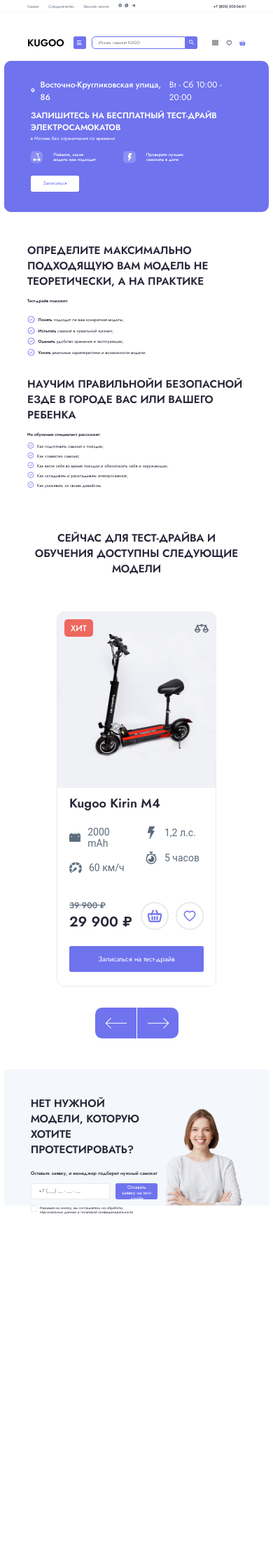
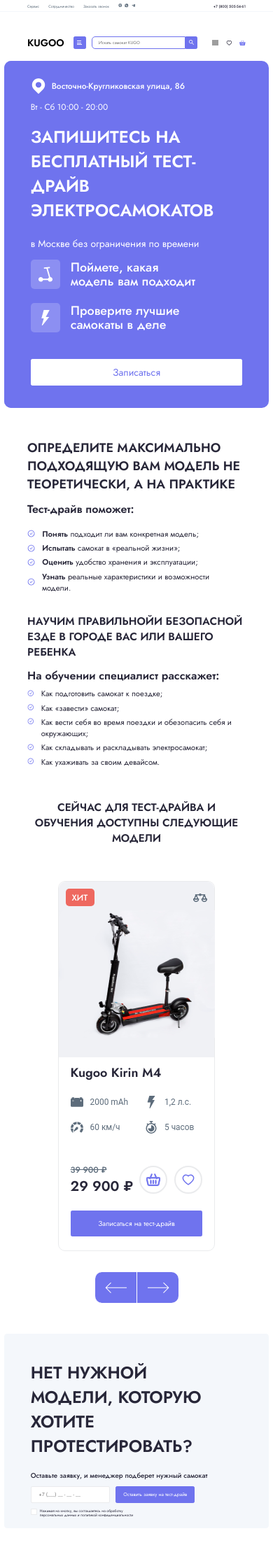
Before and after one commit to neksus-hub/Kugo_diplom_project, a PHP site: page / in a window 390 px wide. Shown: the whole page at 70% size. Before the commit the page ends 1735 px from the top, so only its background shows below. Run offline with PHP 8.4, Linux system fonts and the light colour scheme; grey boxes are pictures that could not be loaded.

Commit message:
add: adaptive

```diff
--- a/css/style.css
+++ b/css/style.css
@@ -479,6 +479,7 @@
 .card-img {
   width: 242px;
   height: 182px;
+  max-width: 255px;
   background-size: cover;
   background-repeat: no-repeat;
   position: absolute;
@@ -567,7 +568,7 @@
 .option-text {
   color: var(--gray-600, #5d6c7b);
   font-family: Roboto;
-  font-size: 14px;
+  font-size: 0.875rem;
   font-style: normal;
   font-weight: 400;
   line-height: normal;
@@ -794,6 +795,9 @@
   .education-img {
     max-width: 25rem;
   }
+  .card-img {
+    max-width: 225px;
+  }
 }
 
 @media (max-width: 1100px) {
@@ -808,6 +812,9 @@
   }
   .header-img {
     height: 29.813rem;
+  }
+  .card-img {
+    max-width: 214px;
   }
 }
 
@@ -864,7 +871,8 @@
     max-width: 228px;
   }
   .card-img {
-    max-width: 227px;
+    max-width: 213px;
+    margin-top: 41px;
   }
 }
 @media (max-width: 756px) {
@@ -943,23 +951,139 @@
     width: 100%;
   }
 }
+@media (max-width: 420px) {
+  .header-img {
+    height: 65.813rem;
+  }
+  .contacts-header-wrapper {
+    display: block;
+  }
+  .header-adress-block {
+    margin-bottom: 10px;
+  }
+  .header-content-title {
+    font-size: 24px;
+    margin-bottom: 20px;
+  }
+  .shell-features-icon {
+    height: 6rem;
+    width: 6rem;
+  }
+  .header-adress-icon {
+    height: 22px;
+    width: 22px;
+  }
+  .header-features {
+    display: block;
+    margin-bottom: 5.5rem;
+  }
+  .header-features-item {
+    margin-bottom: 20px;
+  }
+  .header-features-text {
+    width: 60%;
+    line-height: 20px;
+    font-size: 18px;
+  }
+  .header-content-text {
+    font-size: 2rem;
+  }
+  .button-header-content {
+    height: 5.313rem;
+    font-size: 2rem;
+    width: 100%;
+  }
+  .support-info-title {
+    font-size: 18px;
+  }
+  .support-info-text {
+    font-size: 16px;
+  }
+  .support-list-text {
+    font-size: 1.6rem;
+    max-width: 90%;
+  }
+  .support-list-item {
+    gap: 10px;
+  }
+  .education {
+    margin-bottom: 6.625rem;
+  }
+  .education-info-text {
+    font-size: 16px;
+  }
+  .education-list-text {
+    font-size: 1.6rem;
+  }
+  .education-list-item {
+    align-items: first baseline;
+    gap: 10px;
+  }
+  .education-list-text {
+    max-width: 90%;
+  }
+  .cards-title {
+    font-size: 2.1875rem;
+  }
+  .option-text {
+    font-size: 1.7rem;
+  }
+  .card-img {
+    max-width: 223px;
+  }
+  .cta {
+    height: 39.813rem;
+  }
+  .cta-img {
+    display: none;
+  }
+  .cta-info {
+    width: 100%;
+  }
+  .cta-title {
+    font-size: 24px;
+  }
+  .cta-text {
+    font-size: 1.4rem;
+  }
+}
 @media (max-width: 413px) {
   .header-img {
-    height: 30.813rem;
+    height: 70.813rem;
   }
 }
-@media (max-width: 382px) {
-  .contacts-header-wrapper {
-    display: flex;
-    flex-direction: column;
-    gap: 0.625rem;
+@media (max-width: 383px) {
+  .header-img {
+    height: 74.813rem;
   }
   .header-adress-block {
     display: flex;
     justify-content: flex-start;
+  }
+  .header-features-text {
+    font-size: 16px;
   }
   .schedule-block {
     display: flex;
     width: 100%;
   }
 }
+@media (max-width: 335px) {
+  .header-img {
+    height: 76.813rem;
+  }
+  .header-features-text {
+    font-size: 14px;
+  }
+  .checkbox-label {
+    min-width: 100%;
+    font-size: 10px;
+    line-height: 10px;
+  }
+  .cta {
+    height: 43.813rem;
+  }
+  .input-group {
+    margin-bottom: 2.25rem;
+  }
+}
--- a/index.php
+++ b/index.php
@@ -159,6 +159,8 @@
                   </div>
                 </div>
             <!-- /.header-features -->
+              </div>
+              <!-- /.header-features-wrapper -->
             <button class="button-light button-header-content">Записаться</button>
           </div>
           <!-- /.header-content -->
@@ -425,25 +427,25 @@
                   <h3 class="card-title">Kugoo Kirin M4</h3>
                   <ul class="card-options-list">
                     <li class="card-options-item">
-                      <svg class="education-list-icon" width="18px" height="18px">
+                      <svg class="education-list-icon" width="1.125rem" height="1.125rem">
                         <use href="img/sprite.svg#accumulator"></use>
                       </svg>
                       <p class="option-text">2000 mAh</p>
                     </li>
                     <li class="card-options-item">
-                      <svg class="education-list-icon" width="18px" height="18px">
+                      <svg class="education-list-icon" width="1.125rem" height="1.125rem">
                         <use href="img/sprite.svg#speed"></use>
                       </svg>
                       <p class="option-text">60 км/ч</p>
                     </li>
                     <li class="card-options-item">
-                      <svg class="education-list-icon" width="18px" height="18px">
+                      <svg class="education-list-icon" width="1.125rem" height="1.125rem">
                         <use href="img/sprite.svg#power"></use>
                       </svg>
                       <p class="option-text">1,2 л.с.</p>
                     </li>
                     <li class="card-options-item">
-                      <svg class="education-list-icon" width="18px" height="18px">
+                      <svg class="education-list-icon" width="1.125rem" height="1.125rem">
                         <use href="img/sprite.svg#timer"></use>
                       </svg>
                       <p class="option-text">5 часов</p>
--- a/js/main.js
+++ b/js/main.js
@@ -12,10 +12,10 @@
     576: {
       slidesPerView: 2,
     },
-    756: {
+    1200: {
       slidesPerView: 3,
     },
-    1200: {
+    1300: {
       slidesPerView: 4,
     },
   },
```
Lines whose indentation alone changed are shown as unchanged.
